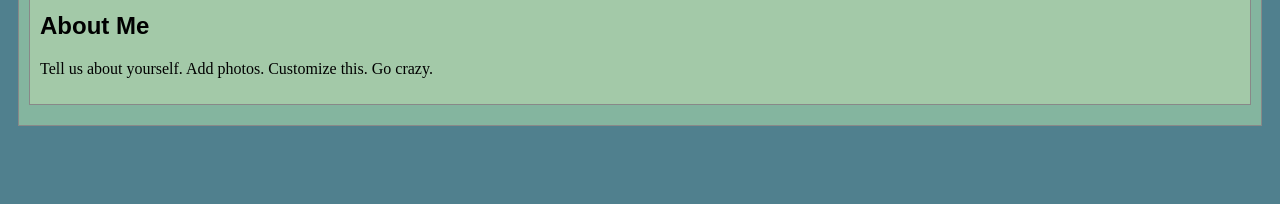
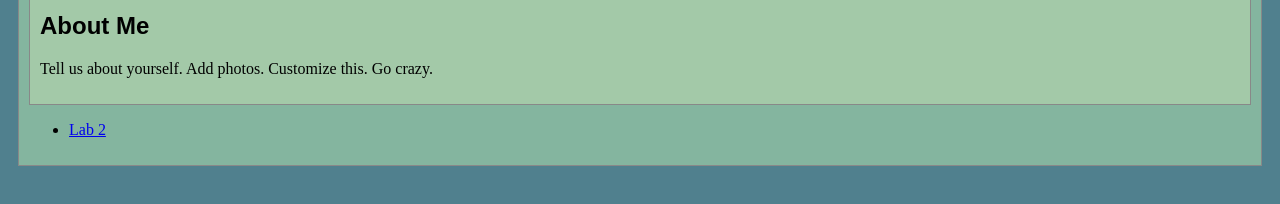
Before and after one commit to Natsuo500/art101, a plain HTML site: page index.html in a window 1280 px wide. Shown: the part 488-692 px from the top of the page. Drawn offline with Linux system fonts and the light colour scheme.

Commit message:
Update index.html

```diff
--- a/index.html
+++ b/index.html
@@ -33,6 +33,9 @@
 		</section>
 		<nav id="links">
 			<!-- Put links to labs here. -->
+			 <ul>
+				<li><a href="https://natsuo500.github.io/art101/lab2"> Lab 2 </a></li>
+			 </ul>
 		</nav>
 	</main>
 </body>
```
